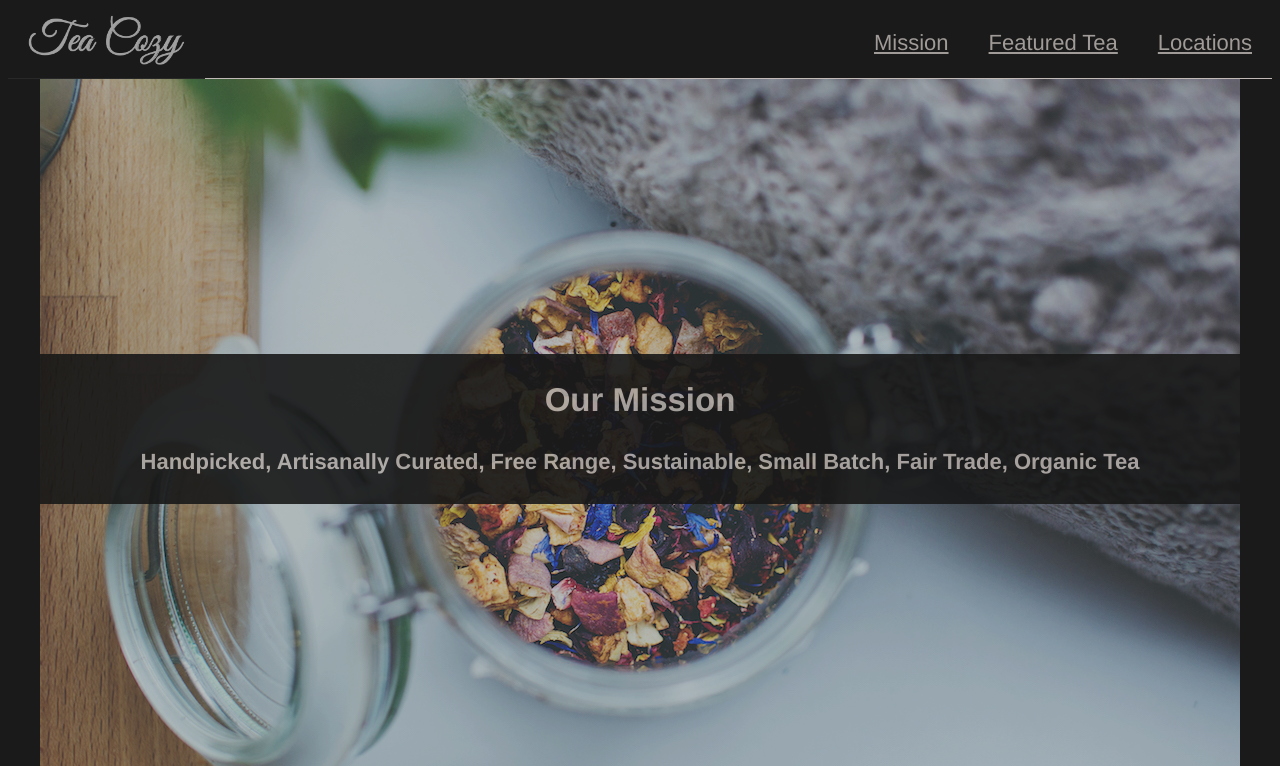
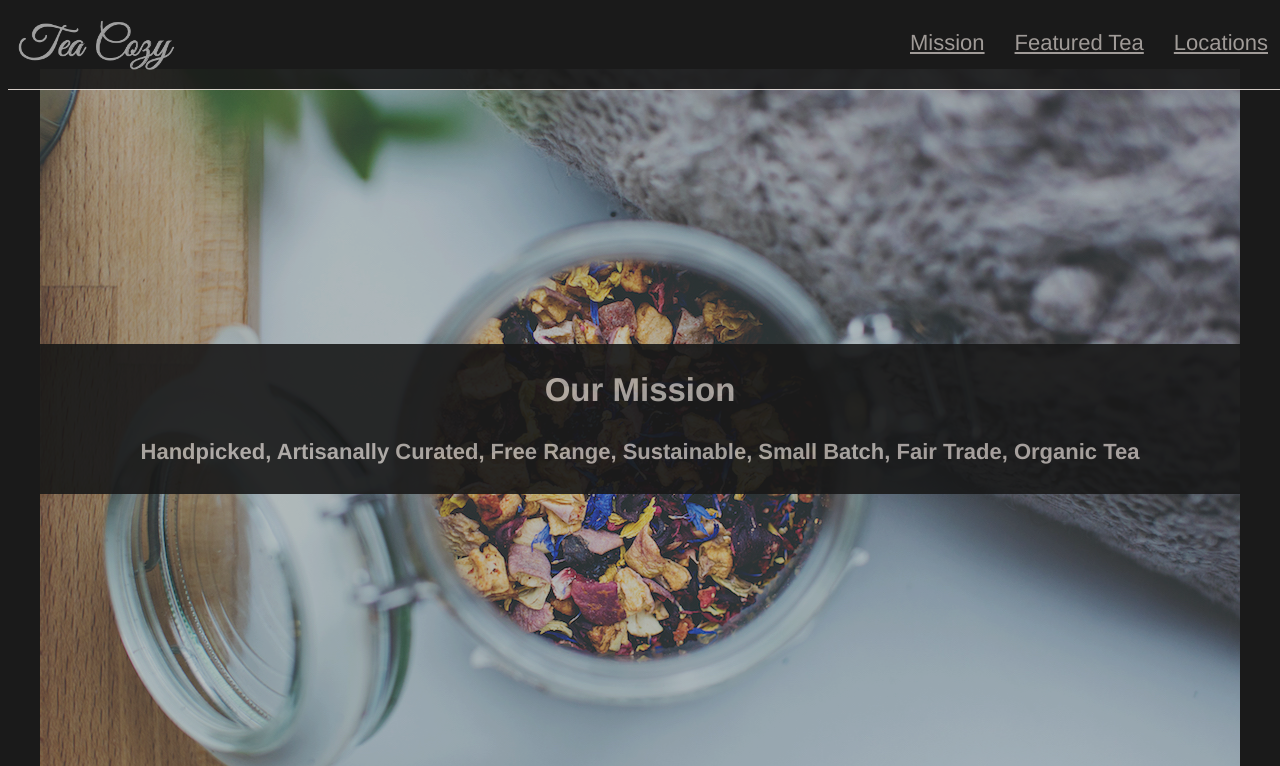
Before and after one commit to SeamusJM/teaCozy, a plain HTML site: page index.html in a window 1280 px wide. Shown: the top 766 px of the page. Drawn offline with Linux system fonts and the light colour scheme.

Commit message:
Project Completed

```diff
--- a/index.html
+++ b/index.html
@@ -9,24 +9,24 @@
   <body>
     <header>
     <!-- Flexbox Row -->
-      <div class="flex-container_row1">
+      <div class="block-container_row1">
         <div class="logo"><img src="resources/images/img-tea-cozy-logo.png" alt"jar of tea leaves"/></div>
-        <div class="push nav1"><a href="#">Mission</a></div>
-        <div class="nav2"><a href="#">Featured Tea</a></div>
-        <div class="nav3"><a href="#">Locations</a></div>
+        <div class="nav1"><a href="#locations">Locations</a></div>
+        <div class="nav1"><a href="#featured">Featured Tea</a></div>
+        <div class="nav1"><a href="#mission">Mission</a></div>
       </div>
     </header>
 
     <section class="flex-container-column" id="part1">
       <div class="flex-container-column" id="column1">
-        <div class="box1"><h2> Our Mission</h2>
+        <div class="box1"><h2 id="mission"> Our Mission</h2>
           <h4>Handpicked, Artisanally Curated, Free Range, Sustainable, Small Batch, Fair Trade, Organic Tea</h4>
         </div>
       </div>
     </section>
     <section class="flex-container-column" id="part4">
       <div class="box1">
-        <h2>Tea of the Month</h2>
+        <h2 id="featured">Tea of the Month</h2>
         <h4>What's Steeping at the Tea Cozy</h4>
       </div>
     </section>
@@ -54,7 +54,7 @@
     </section>
     <section class="block-container-inline" id="part3">
       <div id="row3">
-        <div><h2>Locations</h2></div>
+        <div id="locations"><h2>Locations</h2></div>
       </div>
       <div class="flex-container-row" id="row4">
         <div class="box4">
@@ -84,7 +84,7 @@
         <div class="fbox7"><h5>917-555-8904</h5></div>
       </div>
       <div class="flex-container-column" id="column8">
-        <div class="fbox8">box8</div>
+        <div class="fbox8">&copy The Tea Cozy 2017</div>
       </div>
     </footer>
   </body>
--- a/resources/css/style.css
+++ b/resources/css/style.css
@@ -16,45 +16,38 @@ body {
 
 header {
   background-color: black;
+  border-bottom: 1px solid seashell;
+  position: fixed;
+  top: 0;
+  z-index: 10;
+  width: 100%;
+  padding-top: 20px;
 }
 
 /* Flexbox Header */
-.flex-container_row1 {
-  display: flex;
-  align-items: center;
-  height: 70px;
-  border-bottom: 1px solid seashell;
-
+.block-container_row1 {
+  margin: 0 10;
+  height: 69px;
 }
 
-.flex-container_row1 > div {
+.block-container_row1 > div {
   background-color: black;
-  padding: 20px;
   font-size: 22px;
-
-
-}
-
-.push {
-  margin-left: auto;
+  display: inline-block;
+  align-items: center;
 }
 
 .logo img {
 	height: 50px;
-
+  margin-left: 10px;
 }
 
 .nav1 {
-
+ padding: 10px;
+ float: right;
+ margin-right: 10px;
 }
 
-.nav2 {
-
-}
-
-.nav3 {
-
-}
 /* Flex Containers Content*/
 
 .grow1 {
@@ -82,6 +75,8 @@ header {
   width: 100%;
   height: auto;
   background-color: black;
+  margin-top: 69px;
+
 }
 
 #part4 {
```
